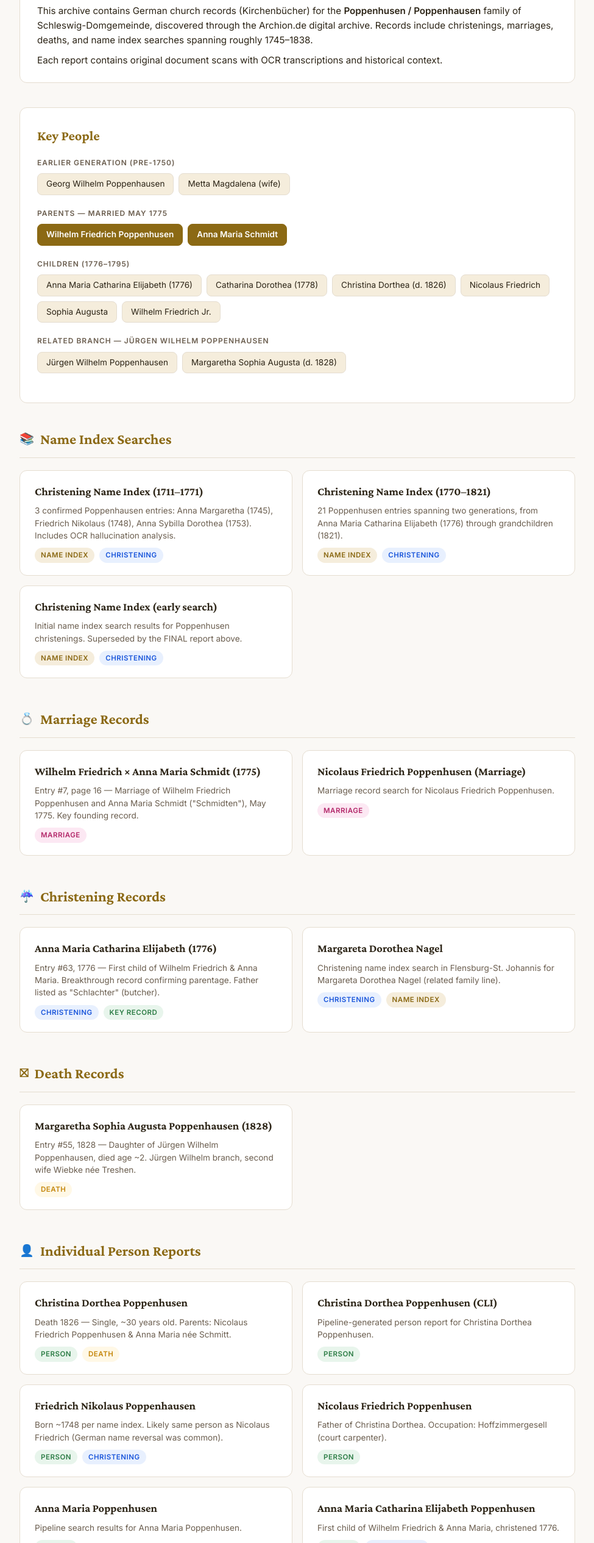
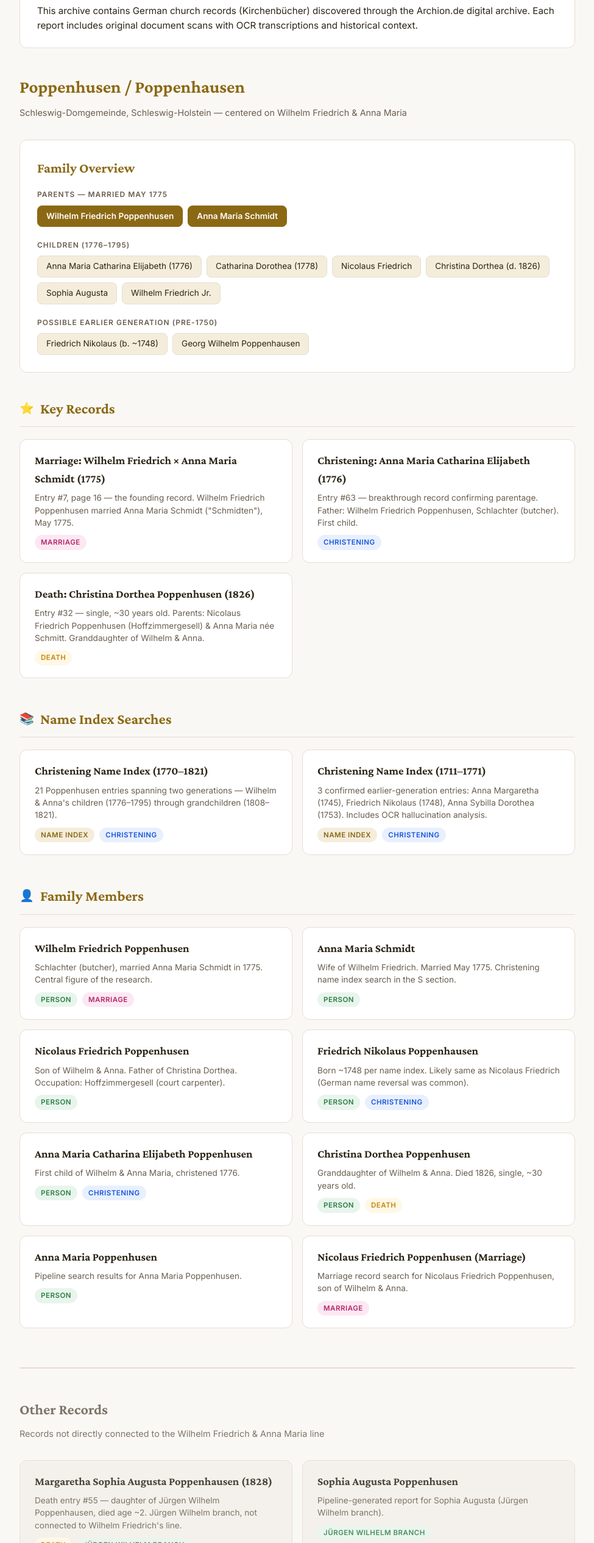
Before and after one commit to laytonkyle/roots-records, a plain HTML site: page index.html in a window 1280 px wide. Shown: the part 270-2800 px from the top of the page at 61% size, without its empty margins (152-1127 px from the left). Drawn offline with nearby package versions, Linux system fonts and the light colour scheme.

Commit message:
Reorganize index: generic branding, focus on Wilhelm & Anna line
- Renamed site to "Roots Records" (not Poppenhusen-specific)
- Organized reports around Wilhelm Friedrich & Anna Maria's direct line
- Key Records section highlights the 3 most important finds
- Secondary "Other Records" section for unconnected lines
- Ready for additional family lines in the future

Co-Authored-By: Claude Opus 4.6 <noreply@anthropic.com>

```diff
--- a/index.html
+++ b/index.html
@@ -3,7 +3,7 @@
 <head>
     <meta charset="UTF-8">
     <meta name="viewport" content="width=device-width, initial-scale=1.0">
-    <title>Poppenhusen Family Records — Schleswig-Domgemeinde</title>
+    <title>Roots Records — German Church Record Archive</title>
     <link href="https://fonts.googleapis.com/css2?family=Crimson+Pro:wght@400;600;700&family=Inter:wght@400;500;600&display=swap" rel="stylesheet">
     <style>
         :root {
@@ -18,6 +18,7 @@
             --color-success-bg: #e8f5ec;
             --color-warning: #c4860b;
             --color-warning-bg: #fff8e6;
+            --color-muted-bg: #f3f0eb;
         }
         * { margin: 0; padding: 0; box-sizing: border-box; }
         body { font-family: 'Inter', system-ui, sans-serif; background: var(--color-bg); color: var(--color-text); line-height: 1.6; }
@@ -32,13 +33,14 @@
         .intro p { font-size: 0.95rem; margin-bottom: 8px; }
         .intro p:last-child { margin-bottom: 0; }
 
+        .family-heading { font-family: 'Crimson Pro', Georgia, serif; font-size: 1.8rem; color: var(--color-accent); margin-bottom: 8px; }
+        .family-subtitle { color: var(--color-text-muted); font-size: 0.9rem; margin-bottom: 32px; }
+
         .section-title { font-family: 'Crimson Pro', Georgia, serif; font-size: 1.5rem; color: var(--color-accent); margin-bottom: 20px; padding-bottom: 10px; border-bottom: 1px solid var(--color-border); display: flex; align-items: center; gap: 10px; }
         .section-icon { font-size: 1.2rem; }
-
         .section { margin-bottom: 48px; }
 
         .report-grid { display: grid; grid-template-columns: 1fr; gap: 16px; }
-
         .report-card { background: var(--color-surface); border: 1px solid var(--color-border); border-radius: 12px; padding: 20px 24px; text-decoration: none; color: inherit; transition: box-shadow 0.2s, border-color 0.2s, transform 0.15s; display: block; }
         .report-card:hover { box-shadow: 0 4px 16px rgba(0,0,0,0.08); border-color: var(--color-accent); transform: translateY(-1px); }
         .report-card h3 { font-family: 'Crimson Pro', Georgia, serif; font-size: 1.15rem; color: var(--color-text); margin-bottom: 6px; }
@@ -55,10 +57,18 @@
         .family-tree { background: var(--color-surface); border: 1px solid var(--color-border); border-radius: 12px; padding: 28px; margin-bottom: 40px; }
         .family-tree h2 { font-family: 'Crimson Pro', Georgia, serif; font-size: 1.4rem; color: var(--color-accent); margin-bottom: 16px; }
         .tree-gen { margin-bottom: 20px; }
+        .tree-gen:last-child { margin-bottom: 0; }
         .tree-gen-label { font-size: 0.75rem; font-weight: 600; text-transform: uppercase; letter-spacing: 1px; color: var(--color-text-muted); margin-bottom: 8px; }
         .tree-people { display: flex; flex-wrap: wrap; gap: 8px; }
         .tree-person { padding: 6px 14px; border-radius: 8px; font-size: 0.85rem; background: var(--color-accent-light); color: var(--color-text); border: 1px solid var(--color-border); }
         .tree-person.primary { background: var(--color-accent); color: white; border-color: var(--color-accent); font-weight: 600; }
+
+        .divider { border: none; border-top: 2px solid var(--color-border); margin: 64px 0 48px; }
+
+        .secondary-section { opacity: 0.85; }
+        .secondary-section .section-title { font-size: 1.3rem; color: var(--color-text-muted); }
+        .secondary-section .report-card { background: var(--color-muted-bg); border-color: var(--color-border); }
+        .secondary-section .report-card:hover { background: var(--color-surface); }
 
         .footer { text-align: center; padding-top: 32px; border-top: 1px solid var(--color-border); color: var(--color-text-muted); font-size: 0.8rem; }
 
@@ -72,26 +82,25 @@
 <div class="container">
 
     <div class="header">
-        <h1>Poppenhusen Family Records</h1>
-        <div class="subtitle">Schleswig-Domgemeinde, Schleswig-Holstein, Germany</div>
-        <div class="meta">19 records from Archion.de parish registers &middot; Research ongoing</div>
+        <h1>Roots Records</h1>
+        <div class="subtitle">German Church Record Archive</div>
+        <div class="meta">Parish records from Archion.de &middot; Research ongoing</div>
     </div>
 
     <div class="intro">
-        <p>This archive contains German church records (Kirchenbücher) for the <strong>Poppenhusen / Poppenhausen</strong> family of Schleswig-Domgemeinde, discovered through the Archion.de digital archive. Records include christenings, marriages, deaths, and name index searches spanning roughly 1745&ndash;1838.</p>
-        <p>Each report contains original document scans with OCR transcriptions and historical context.</p>
+        <p>This archive contains German church records (Kirchenbücher) discovered through the Archion.de digital archive. Each report includes original document scans with OCR transcriptions and historical context.</p>
     </div>
 
-    <!-- Family Overview -->
+    <!-- ═══════════════════════════════════════════ -->
+    <!-- POPPENHUSEN LINE                            -->
+    <!-- ═══════════════════════════════════════════ -->
+
+    <h2 class="family-heading">Poppenhusen / Poppenhausen</h2>
+    <div class="family-subtitle">Schleswig-Domgemeinde, Schleswig-Holstein &mdash; centered on Wilhelm Friedrich &amp; Anna Maria</div>
+
+    <!-- Family Tree -->
     <div class="family-tree">
-        <h2>Key People</h2>
-        <div class="tree-gen">
-            <div class="tree-gen-label">Earlier Generation (pre-1750)</div>
-            <div class="tree-people">
-                <span class="tree-person">Georg Wilhelm Poppenhausen</span>
-                <span class="tree-person">Metta Magdalena (wife)</span>
-            </div>
-        </div>
+        <h2>Family Overview</h2>
         <div class="tree-gen">
             <div class="tree-gen-label">Parents &mdash; Married May 1775</div>
             <div class="tree-people">
@@ -104,18 +113,40 @@
             <div class="tree-people">
                 <span class="tree-person">Anna Maria Catharina Elijabeth (1776)</span>
                 <span class="tree-person">Catharina Dorothea (1778)</span>
+                <span class="tree-person">Nicolaus Friedrich</span>
                 <span class="tree-person">Christina Dorthea (d. 1826)</span>
-                <span class="tree-person">Nicolaus Friedrich</span>
                 <span class="tree-person">Sophia Augusta</span>
                 <span class="tree-person">Wilhelm Friedrich Jr.</span>
             </div>
         </div>
         <div class="tree-gen">
-            <div class="tree-gen-label">Related Branch &mdash; Jürgen Wilhelm Poppenhausen</div>
+            <div class="tree-gen-label">Possible Earlier Generation (pre-1750)</div>
             <div class="tree-people">
-                <span class="tree-person">Jürgen Wilhelm Poppenhausen</span>
-                <span class="tree-person">Margaretha Sophia Augusta (d. 1828)</span>
+                <span class="tree-person">Friedrich Nikolaus (b. ~1748)</span>
+                <span class="tree-person">Georg Wilhelm Poppenhausen</span>
             </div>
+        </div>
+    </div>
+
+    <!-- Key Records -->
+    <div class="section">
+        <h2 class="section-title"><span class="section-icon">&#11088;</span> Key Records</h2>
+        <div class="report-grid">
+            <a class="report-card" href="report_Poppenhusen_Marriage_1775.html">
+                <h3>Marriage: Wilhelm Friedrich &times; Anna Maria Schmidt (1775)</h3>
+                <div class="desc">Entry #7, page 16 &mdash; the founding record. Wilhelm Friedrich Poppenhusen married Anna Maria Schmidt ("Schmidten"), May 1775.</div>
+                <div class="tags"><span class="tag tag-marriage">Marriage</span></div>
+            </a>
+            <a class="report-card" href="report_Poppenhusen_Christening_Entry63_1776.html">
+                <h3>Christening: Anna Maria Catharina Elijabeth (1776)</h3>
+                <div class="desc">Entry #63 &mdash; breakthrough record confirming parentage. Father: Wilhelm Friedrich Poppenhusen, Schlachter (butcher). First child.</div>
+                <div class="tags"><span class="tag tag-christening">Christening</span></div>
+            </a>
+            <a class="report-card" href="report_Christina_Dorthea_Poppenhusen_CHRISTINA-POPPENHUSEN.html">
+                <h3>Death: Christina Dorthea Poppenhusen (1826)</h3>
+                <div class="desc">Entry #32 &mdash; single, ~30 years old. Parents: Nicolaus Friedrich Poppenhusen (Hoffzimmergesell) &amp; Anna Maria née Schmitt. Granddaughter of Wilhelm &amp; Anna.</div>
+                <div class="tags"><span class="tag tag-death">Death</span></div>
+            </a>
         </div>
     </div>
 
@@ -123,134 +154,114 @@
     <div class="section">
         <h2 class="section-title"><span class="section-icon">&#128218;</span> Name Index Searches</h2>
         <div class="report-grid">
+            <a class="report-card" href="report_Poppenhusen_Christening_NameIndex_1770-1821.html">
+                <h3>Christening Name Index (1770&ndash;1821)</h3>
+                <div class="desc">21 Poppenhusen entries spanning two generations &mdash; Wilhelm &amp; Anna's children (1776&ndash;1795) through grandchildren (1808&ndash;1821).</div>
+                <div class="tags"><span class="tag tag-index">Name Index</span><span class="tag tag-christening">Christening</span></div>
+            </a>
             <a class="report-card" href="report_Poppenhausen_Christening_NameIndex_FINAL.html">
                 <h3>Christening Name Index (1711&ndash;1771)</h3>
-                <div class="desc">3 confirmed Poppenhausen entries: Anna Margaretha (1745), Friedrich Nikolaus (1748), Anna Sybilla Dorothea (1753). Includes OCR hallucination analysis.</div>
-                <div class="tags"><span class="tag tag-index">Name Index</span><span class="tag tag-christening">Christening</span></div>
-            </a>
-            <a class="report-card" href="report_Poppenhusen_Christening_NameIndex_1770-1821.html">
-                <h3>Christening Name Index (1770&ndash;1821)</h3>
-                <div class="desc">21 Poppenhusen entries spanning two generations, from Anna Maria Catharina Elijabeth (1776) through grandchildren (1821).</div>
-                <div class="tags"><span class="tag tag-index">Name Index</span><span class="tag tag-christening">Christening</span></div>
-            </a>
-            <a class="report-card" href="report_Poppenhusen_Christening_NameIndex.html">
-                <h3>Christening Name Index (early search)</h3>
-                <div class="desc">Initial name index search results for Poppenhusen christenings. Superseded by the FINAL report above.</div>
+                <div class="desc">3 confirmed earlier-generation entries: Anna Margaretha (1745), Friedrich Nikolaus (1748), Anna Sybilla Dorothea (1753). Includes OCR hallucination analysis.</div>
                 <div class="tags"><span class="tag tag-index">Name Index</span><span class="tag tag-christening">Christening</span></div>
             </a>
         </div>
     </div>
 
-    <!-- Marriage Records -->
+    <!-- Family Member Reports -->
     <div class="section">
-        <h2 class="section-title"><span class="section-icon">&#128141;</span> Marriage Records</h2>
+        <h2 class="section-title"><span class="section-icon">&#128100;</span> Family Members</h2>
         <div class="report-grid">
-            <a class="report-card" href="report_Poppenhusen_Marriage_1775.html">
-                <h3>Wilhelm Friedrich &times; Anna Maria Schmidt (1775)</h3>
-                <div class="desc">Entry #7, page 16 &mdash; Marriage of Wilhelm Friedrich Poppenhusen and Anna Maria Schmidt ("Schmidten"), May 1775. Key founding record.</div>
-                <div class="tags"><span class="tag tag-marriage">Marriage</span></div>
+            <a class="report-card" href="report_Wilhelm_Friedrich_Poppenhusen_CLI-POPPENHUSEN.html">
+                <h3>Wilhelm Friedrich Poppenhusen</h3>
+                <div class="desc">Schlachter (butcher), married Anna Maria Schmidt in 1775. Central figure of the research.</div>
+                <div class="tags"><span class="tag tag-person">Person</span><span class="tag tag-marriage">Marriage</span></div>
             </a>
-            <a class="report-card" href="report_Poppenhusen_Marriage.html">
-                <h3>Nicolaus Friedrich Poppenhusen (Marriage)</h3>
-                <div class="desc">Marriage record search for Nicolaus Friedrich Poppenhusen.</div>
-                <div class="tags"><span class="tag tag-marriage">Marriage</span></div>
+            <a class="report-card" href="report_Anna_Maria_Schmidt_CLI-SCHMIDT.html">
+                <h3>Anna Maria Schmidt</h3>
+                <div class="desc">Wife of Wilhelm Friedrich. Married May 1775. Christening name index search in the S section.</div>
+                <div class="tags"><span class="tag tag-person">Person</span></div>
             </a>
-        </div>
-    </div>
-
-    <!-- Christening Records -->
-    <div class="section">
-        <h2 class="section-title"><span class="section-icon">&#9748;</span> Christening Records</h2>
-        <div class="report-grid">
-            <a class="report-card" href="report_Poppenhusen_Christening_Entry63_1776.html">
-                <h3>Anna Maria Catharina Elijabeth (1776)</h3>
-                <div class="desc">Entry #63, 1776 &mdash; First child of Wilhelm Friedrich & Anna Maria. Breakthrough record confirming parentage. Father listed as "Schlachter" (butcher).</div>
-                <div class="tags"><span class="tag tag-christening">Christening</span><span class="tag tag-person">Key Record</span></div>
-            </a>
-            <a class="report-card" href="report_Nagel_Margareta_Dorothea_Christening_NameIndex.html">
-                <h3>Margareta Dorothea Nagel</h3>
-                <div class="desc">Christening name index search in Flensburg-St. Johannis for Margareta Dorothea Nagel (related family line).</div>
-                <div class="tags"><span class="tag tag-christening">Christening</span><span class="tag tag-index">Name Index</span></div>
-            </a>
-        </div>
-    </div>
-
-    <!-- Death Records -->
-    <div class="section">
-        <h2 class="section-title"><span class="section-icon">&#9949;</span> Death Records</h2>
-        <div class="report-grid">
-            <a class="report-card" href="report_Sophia_Augusta_Poppenhausen_Death_1828.html">
-                <h3>Margaretha Sophia Augusta Poppenhausen (1828)</h3>
-                <div class="desc">Entry #55, 1828 &mdash; Daughter of Jürgen Wilhelm Poppenhausen, died age ~2. Jürgen Wilhelm branch, second wife Wiebke née Treshen.</div>
-                <div class="tags"><span class="tag tag-death">Death</span></div>
-            </a>
-        </div>
-    </div>
-
-    <!-- Individual Person Reports -->
-    <div class="section">
-        <h2 class="section-title"><span class="section-icon">&#128100;</span> Individual Person Reports</h2>
-        <div class="report-grid">
-            <a class="report-card" href="report_Christina_Dorthea_Poppenhusen_CHRISTINA-POPPENHUSEN.html">
-                <h3>Christina Dorthea Poppenhusen</h3>
-                <div class="desc">Death 1826 &mdash; Single, ~30 years old. Parents: Nicolaus Friedrich Poppenhusen & Anna Maria née Schmitt.</div>
-                <div class="tags"><span class="tag tag-person">Person</span><span class="tag tag-death">Death</span></div>
-            </a>
-            <a class="report-card" href="report_Christina_Dorthea_Poppenhusen_CLI-POPPENHUSEN.html">
-                <h3>Christina Dorthea Poppenhusen (CLI)</h3>
-                <div class="desc">Pipeline-generated person report for Christina Dorthea Poppenhusen.</div>
+            <a class="report-card" href="report_Nicolaus_Friedrich_Poppenhusen_CLI-POPPENHUSEN.html">
+                <h3>Nicolaus Friedrich Poppenhusen</h3>
+                <div class="desc">Son of Wilhelm &amp; Anna. Father of Christina Dorthea. Occupation: Hoffzimmergesell (court carpenter).</div>
                 <div class="tags"><span class="tag tag-person">Person</span></div>
             </a>
             <a class="report-card" href="report_Friedrich_Nikolaus_Poppenhausen_CLI-POPPENHAUSEN.html">
                 <h3>Friedrich Nikolaus Poppenhausen</h3>
-                <div class="desc">Born ~1748 per name index. Likely same person as Nicolaus Friedrich (German name reversal was common).</div>
+                <div class="desc">Born ~1748 per name index. Likely same as Nicolaus Friedrich (German name reversal was common).</div>
                 <div class="tags"><span class="tag tag-person">Person</span><span class="tag tag-christening">Christening</span></div>
             </a>
-            <a class="report-card" href="report_Nicolaus_Friedrich_Poppenhusen_CLI-POPPENHUSEN.html">
-                <h3>Nicolaus Friedrich Poppenhusen</h3>
-                <div class="desc">Father of Christina Dorthea. Occupation: Hoffzimmergesell (court carpenter).</div>
-                <div class="tags"><span class="tag tag-person">Person</span></div>
+            <a class="report-card" href="report_Anna_Maria_Catharina_Elijabeth_Poppenhusen_CLI-POPPENHUSEN.html">
+                <h3>Anna Maria Catharina Elijabeth Poppenhusen</h3>
+                <div class="desc">First child of Wilhelm &amp; Anna Maria, christened 1776.</div>
+                <div class="tags"><span class="tag tag-person">Person</span><span class="tag tag-christening">Christening</span></div>
+            </a>
+            <a class="report-card" href="report_Christina_Dorthea_Poppenhusen_CLI-POPPENHUSEN.html">
+                <h3>Christina Dorthea Poppenhusen</h3>
+                <div class="desc">Granddaughter of Wilhelm &amp; Anna. Died 1826, single, ~30 years old.</div>
+                <div class="tags"><span class="tag tag-person">Person</span><span class="tag tag-death">Death</span></div>
             </a>
             <a class="report-card" href="report_Anna_Maria_Poppenhusen_CLI-POPPENHUSEN.html">
                 <h3>Anna Maria Poppenhusen</h3>
                 <div class="desc">Pipeline search results for Anna Maria Poppenhusen.</div>
                 <div class="tags"><span class="tag tag-person">Person</span></div>
             </a>
-            <a class="report-card" href="report_Anna_Maria_Catharina_Elijabeth_Poppenhusen_CLI-POPPENHUSEN.html">
-                <h3>Anna Maria Catharina Elijabeth Poppenhusen</h3>
-                <div class="desc">First child of Wilhelm Friedrich & Anna Maria, christened 1776.</div>
-                <div class="tags"><span class="tag tag-person">Person</span><span class="tag tag-christening">Christening</span></div>
-            </a>
-            <a class="report-card" href="report_Anna_Maria_Schmidt_CLI-SCHMIDT.html">
-                <h3>Anna Maria Schmidt</h3>
-                <div class="desc">Wife of Wilhelm Friedrich Poppenhusen. Married May 1775. Christening name index search in the S section.</div>
-                <div class="tags"><span class="tag tag-person">Person</span></div>
-            </a>
-            <a class="report-card" href="report_Anna_Margaretha_Poppenhausen_CLI-POPPENHAUSEN.html">
-                <h3>Anna Margaretha Poppenhausen</h3>
-                <div class="desc">Christened 1745 per name index, ref #99. Earlier generation.</div>
-                <div class="tags"><span class="tag tag-person">Person</span><span class="tag tag-christening">Christening</span></div>
-            </a>
-            <a class="report-card" href="report_Anna_Sybilla_Dorothea_Poppenhausen_CLI-POPPENHAUSEN.html">
-                <h3>Anna Sybilla Dorothea Poppenhausen</h3>
-                <div class="desc">Christened 1753 per name index, ref #19. Earlier generation.</div>
-                <div class="tags"><span class="tag tag-person">Person</span><span class="tag tag-christening">Christening</span></div>
-            </a>
-            <a class="report-card" href="report_Sophia_Augusta_Poppenhusen_CLI-POPPENHUSEN.html">
-                <h3>Sophia Augusta Poppenhusen</h3>
-                <div class="desc">Pipeline-generated report for Sophia Augusta Poppenhusen.</div>
-                <div class="tags"><span class="tag tag-person">Person</span></div>
-            </a>
-            <a class="report-card" href="report_Wilhelm_Friedrich_Poppenhusen_CLI-POPPENHUSEN.html">
-                <h3>Wilhelm Friedrich Poppenhusen</h3>
-                <div class="desc">Schlachter (butcher), married Anna Maria Schmidt in 1775. Central figure of the research.</div>
-                <div class="tags"><span class="tag tag-person">Person</span><span class="tag tag-marriage">Marriage</span></div>
+            <a class="report-card" href="report_Poppenhusen_Marriage.html">
+                <h3>Nicolaus Friedrich Poppenhusen (Marriage)</h3>
+                <div class="desc">Marriage record search for Nicolaus Friedrich Poppenhusen, son of Wilhelm &amp; Anna.</div>
+                <div class="tags"><span class="tag tag-marriage">Marriage</span></div>
             </a>
         </div>
     </div>
 
+    <!-- ═══════════════════════════════════════════ -->
+    <!-- OTHER RECORDS                               -->
+    <!-- ═══════════════════════════════════════════ -->
+
+    <hr class="divider">
+
+    <div class="secondary-section">
+        <h2 class="family-heading" style="color: var(--color-text-muted); font-size: 1.5rem;">Other Records</h2>
+        <div class="family-subtitle">Records not directly connected to the Wilhelm Friedrich &amp; Anna Maria line</div>
+
+        <div class="section">
+            <div class="report-grid">
+                <a class="report-card" href="report_Sophia_Augusta_Poppenhausen_Death_1828.html">
+                    <h3>Margaretha Sophia Augusta Poppenhausen (1828)</h3>
+                    <div class="desc">Death entry #55 &mdash; daughter of Jürgen Wilhelm Poppenhausen, died age ~2. Jürgen Wilhelm branch, not connected to Wilhelm Friedrich's line.</div>
+                    <div class="tags"><span class="tag tag-death">Death</span><span class="tag tag-person">Jürgen Wilhelm Branch</span></div>
+                </a>
+                <a class="report-card" href="report_Sophia_Augusta_Poppenhusen_CLI-POPPENHUSEN.html">
+                    <h3>Sophia Augusta Poppenhusen</h3>
+                    <div class="desc">Pipeline-generated report for Sophia Augusta (Jürgen Wilhelm branch).</div>
+                    <div class="tags"><span class="tag tag-person">Jürgen Wilhelm Branch</span></div>
+                </a>
+                <a class="report-card" href="report_Anna_Margaretha_Poppenhausen_CLI-POPPENHAUSEN.html">
+                    <h3>Anna Margaretha Poppenhausen</h3>
+                    <div class="desc">Christened 1745, ref #99. Earlier generation &mdash; connection to Wilhelm Friedrich unconfirmed.</div>
+                    <div class="tags"><span class="tag tag-person">Earlier Gen</span><span class="tag tag-christening">Christening</span></div>
+                </a>
+                <a class="report-card" href="report_Anna_Sybilla_Dorothea_Poppenhausen_CLI-POPPENHAUSEN.html">
+                    <h3>Anna Sybilla Dorothea Poppenhausen</h3>
+                    <div class="desc">Christened 1753, ref #19. Earlier generation &mdash; connection to Wilhelm Friedrich unconfirmed.</div>
+                    <div class="tags"><span class="tag tag-person">Earlier Gen</span><span class="tag tag-christening">Christening</span></div>
+                </a>
+                <a class="report-card" href="report_Nagel_Margareta_Dorothea_Christening_NameIndex.html">
+                    <h3>Margareta Dorothea Nagel</h3>
+                    <div class="desc">Christening name index search in Flensburg-St. Johannis. Different family line (Nagel).</div>
+                    <div class="tags"><span class="tag tag-person">Nagel Family</span><span class="tag tag-index">Name Index</span></div>
+                </a>
+                <a class="report-card" href="report_Poppenhusen_Christening_NameIndex.html">
+                    <h3>Christening Name Index (early search)</h3>
+                    <div class="desc">Initial name index search &mdash; superseded by the comprehensive reports above.</div>
+                    <div class="tags"><span class="tag tag-index">Superseded</span></div>
+                </a>
+            </div>
+        </div>
+    </div>
+
     <div class="footer">
-        <p>Records sourced from <strong>Archion.de</strong> &mdash; Schleswig-Domgemeinde parish, Schleswig-Holstein, Germany</p>
+        <p>Records sourced from <strong>Archion.de</strong> &mdash; German parish registers</p>
         <p style="margin-top: 4px;">Generated with Roots Record Finder &middot; Last updated March 2026</p>
     </div>
 
```
